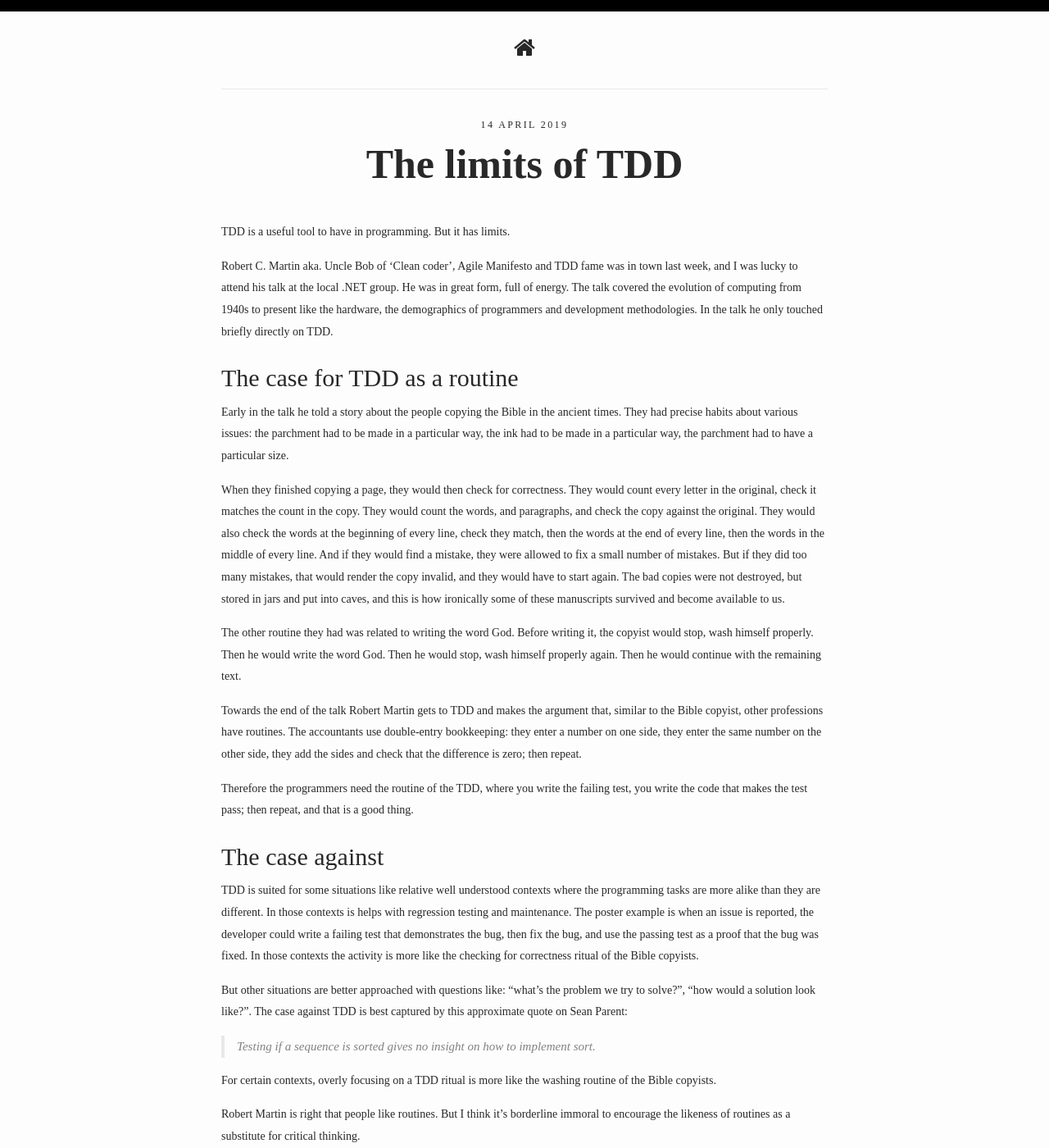
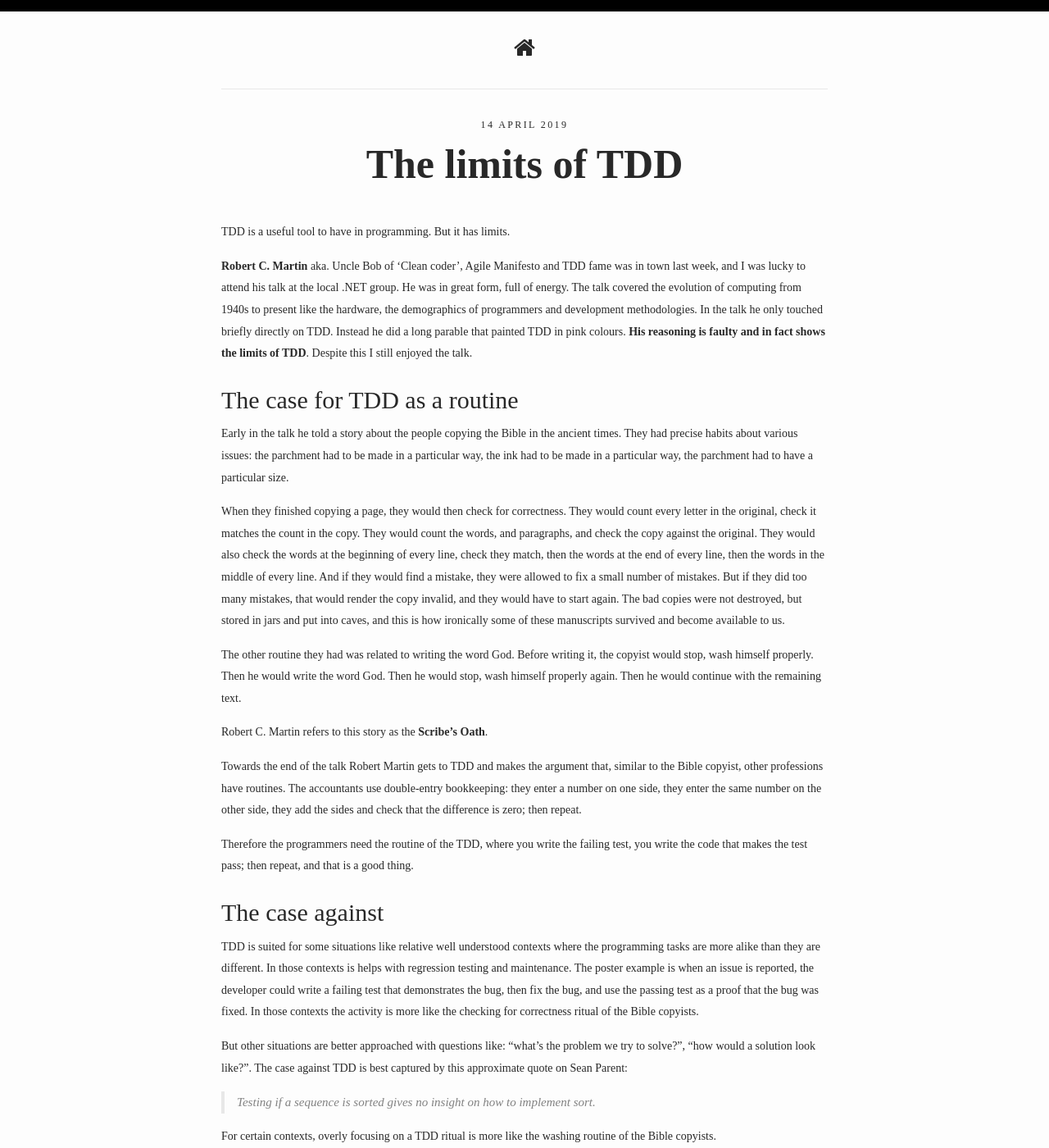
Before and after one commit to bajamircea/bajamircea.github.io, a Jekyll site: the page built from _posts/2019-04-14-tdd-limits.markdown, in a window 1280 px wide and 1400 px high. Shown: the whole window at 82% size. Built offline with Jekyll 4.4.1, drawn with Linux system fonts in a browser that asks for light colours; nearby versions of some CDN libraries.

Commit message:
TDD color

```diff
--- a/_posts/2019-04-14-tdd-limits.markdown
+++ b/_posts/2019-04-14-tdd-limits.markdown
@@ -7,12 +7,14 @@ categories: coding tools
 TDD is a useful tool to have in programming. But it has limits.
 
 
-Robert C. Martin aka. Uncle Bob of 'Clean coder', Agile Manifesto and TDD fame
+**Robert C. Martin** aka. Uncle Bob of 'Clean coder', Agile Manifesto and TDD fame
 was in town last week, and I was lucky to attend his talk at the local .NET
 group. He was in great form, full of energy. The talk covered the evolution of
 computing from 1940s to present like the hardware, the demographics of
 programmers and development methodologies. In the talk he only touched briefly
-directly on TDD.
+directly on TDD. Instead he did a long parable that painted TDD in pink
+colours. **His reasoning is faulty and in fact shows the limits of TDD**.
+Despite this I still enjoyed the talk.
 
 
 # The case for TDD as a routine
@@ -37,6 +39,8 @@ The other routine they had was related to writing the word God. Before writing
 it, the copyist would stop, wash himself properly. Then he would write the word
 God. Then he would stop, wash himself properly again. Then he would continue
 with the remaining text.
+
+Robert C. Martin refers to this story as the **Scribe's Oath**.
 
 Towards the end of the talk Robert Martin gets to TDD and makes the argument
 that, similar to the Bible copyist, other professions have routines. The
```
